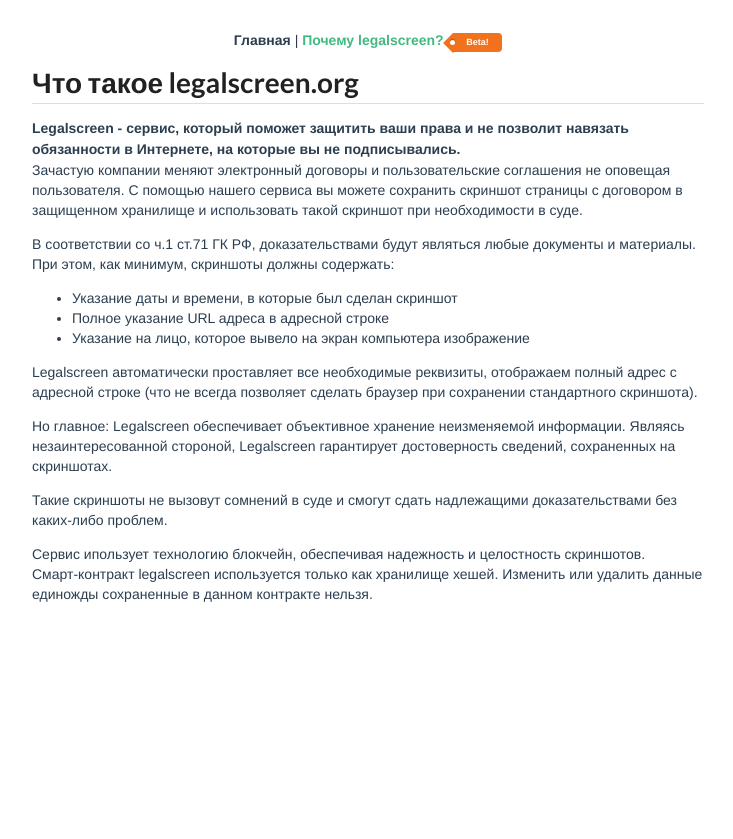
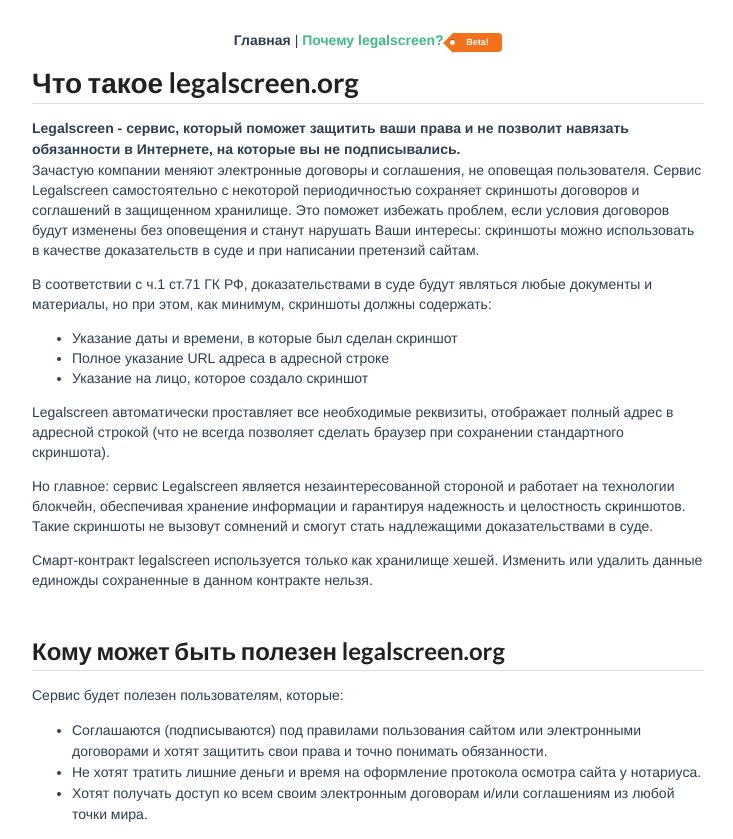
Before and after one commit to vitya1/open-screen, a Vue app in the folder front/: page /about in a window 1280 px wide. Shown: the whole page, without its empty margins (272-1005 px from the left). Before the commit the page ends 800 px from the top, so only its background shows below. Built offline with nearby package versions, Linux system fonts and the light colour scheme.

Commit message:
about update

```diff
--- a/front/src/components/About.vue
+++ b/front/src/components/About.vue
@@ -11,43 +11,53 @@
         </b>
 
         <p>
-          Зачастую компании меняют электронный договоры и пользовательские соглашения не оповещая
-          пользователя. С помощью нашего сервиса вы можете сохранить скриншот страницы с договором
-          в защищенном хранилище и использовать такой скриншот при необходимости в суде.
-        </p>
+          Зачастую компании меняют электронные договоры и соглашения, не оповещая пользователя.
+          Сервис Legalscreen самостоятельно с некоторой периодичностью сохраняет скриншоты договоров
+          и соглашений в защищенном хранилище. Это поможет избежать проблем, если условия
+          договоров будут изменены без оповещения и станут нарушать Ваши интересы: скриншоты можно
+          использовать в качестве доказательств в суде и при написании претензий сайтам.        </p>
         <p>
-          В соответствии со ч.1 ст.71 ГК РФ, доказательствами будут являться любые документы и
-          материалы. При этом, как минимум, скриншоты должны содержать:
+          В соответствии с ч.1 ст.71 ГК РФ, доказательствами в суде будут являться любые документы и
+          материалы, но при этом, как минимум, скриншоты должны содержать:
           <ul>
             <li>Указание даты и времени, в которые был сделан скриншот</li>
             <li>Полное указание URL адреса в адресной строке</li>
-            <li>Указание на лицо, которое вывело на экран компьютера изображение</li>
+            <li>Указание на лицо, которое создало скриншот</li>
           </ul>
         </p>
 
         <p>
-          Legalscreen автоматически проставляет все необходимые реквизиты, отображаем полный адрес с
-          адресной строке (что не всегда позволяет сделать браузер при сохранении стандартного
+          Legalscreen автоматически проставляет все необходимые реквизиты, отображает полный адрес в
+          адресной строкой (что не всегда позволяет сделать браузер при сохранении стандартного
           скриншота).
         </p>
         <p>
-          Но главное: Legalscreen обеспечивает объективное хранение неизменяемой информации. Являясь
-          незаинтересованной стороной, Legalscreen гарантирует достоверность сведений, сохраненных на
-          скриншотах.
+          Но главное: сервис Legalscreen является незаинтересованной стороной и работает на технологии
+          блокчейн, обеспечивая хранение информации и гарантируя надежность и целостность
+          скриншотов. Такие скриншоты не вызовут сомнений и смогут стать надлежащими
+          доказательствами в суде.
+          <br>
         </p>
         <p>
-          Такие скриншоты не вызовут сомнений в суде и смогут сдать надлежащими
-          доказательствами без каких-либо проблем.
-        </p>
-        <p>
-          Сервис ипользует технологию блокчейн, обеспечивая надежность и целостность скриншотов.
-          <br>
           Смарт-контракт legalscreen используется только как хранилище хешей. Изменить или удалить данные единожды сохраненные в данном контракте нельзя.
-        <!--
-        адрес контракта и abi-интерфейс
-        -->
+          <!--
+          адрес контракта и abi-интерфейс
+          -->
         </p>
 
+      </div>
+      <div class="about">
+        <br>
+        <h2 class="ui dividing header">Кому может быть полезен legalscreen.org</h2>
+        Сервис будет полезен пользователям, которые:
+        <ul>
+          <li>Соглашаются (подписываются) под правилами пользования сайтом или электронными
+            договорами и хотят защитить свои права и точно понимать обязанности.</li>
+          <li>Не хотят тратить лишние деньги и время на оформление протокола осмотра сайта у
+            нотариуса.</li>
+          <li>Хотят получать доступ ко всем своим электронным договорам и/или соглашениям из
+            любой точки мира.</li>
+        </ul>
       </div>
 
     </div>
```
